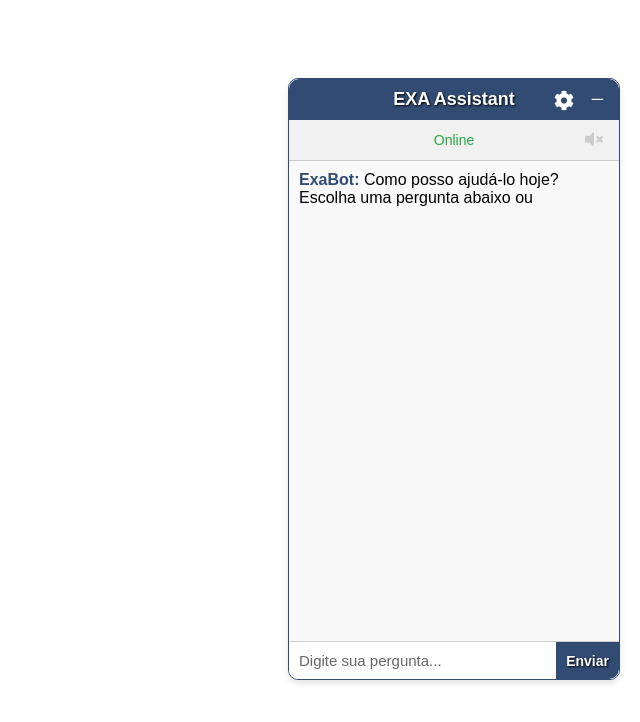
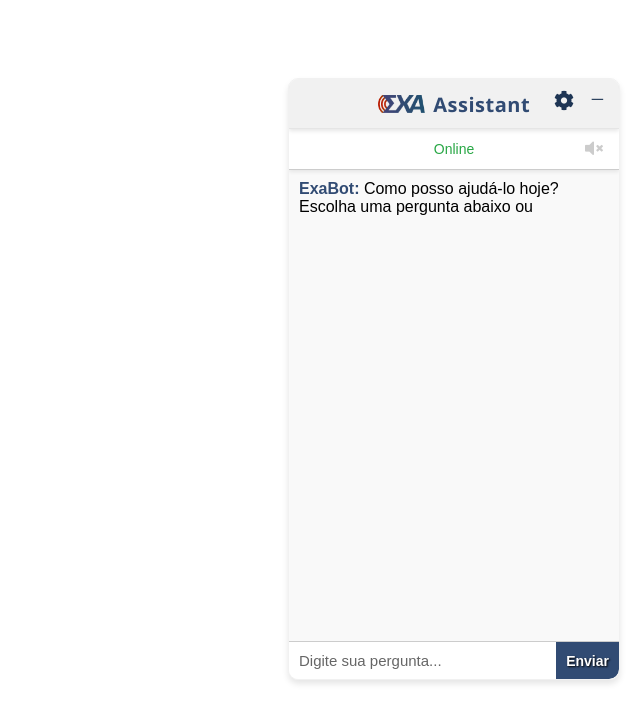
Before and after one commit to 1talow/chatbot-exa, a website: page index.html in a window 1280 px wide. Both pictures are taken after a click on the element 1245 px from the left and 690 px from the top of the page. Shown: the whole page, without its empty margins (640-1280 px from the left). Drawn offline with Linux system fonts and the light colour scheme; no server answers.

Commit message:
animar entrada da logo e texto Assistant com delay, e carregar logos direto do GitHub

```diff
--- a/index.html
+++ b/index.html
@@ -736,7 +736,7 @@
         #chat-box.light-theme {
             --background-color: #f9f9f9;
             --text-color: #333;
-            --header-color: #314b73;
+            --header-color: #f1f1f1;
             --input-background: #ffffff;
             --input-text-color: #333;
             --button-background: #314b73;
@@ -790,7 +790,7 @@
 
         /* Status no tema claro */
         #chat-box.light-theme #chat-status {
-            background-color: #f1f1f1 !important;
+            background-color: #ffffff !important;
             border-bottom: 1px solid #ccc !important;
         }
 
@@ -1110,6 +1110,111 @@
     text-shadow: none !important;
 }
 
+/* Estilização do novo título */
+#chat-title {
+    display: flex;
+    align-items: center;
+    justify-content: center;
+    gap: 8px;
+}
+
+#chat-title img {
+    transition: filter 0.3s ease;
+}
+
+/* Texto "Assistant" mais moderno e harmônico */
+#assistant-text {
+    font-size: 20px;
+    font-weight: 650;
+    font-family: 'Segoe UI', 'Arial', sans-serif;
+    color: #314b73; /* cor padrão para tema claro */
+    text-shadow: none;
+    letter-spacing: 0.5px;
+    margin-top: 2px;
+    transition: all 0.3s ease;
+}
+
+#logo-exa {
+    height: 18px !important; /* 🔽 Antes era 28px ou 40px */
+    transition: all 0.3s ease;
+    margin-top: 1px; /* alinhamento fino com o texto */
+}
+
+/* Tema claro: azul escuro sem sombra */
+#chat-box.light-theme #assistant-text {
+    color: #314b73;
+    text-shadow: none;
+}
+
+/* Tema escuro: branco com leve suavidade */
+#chat-box.dark-theme #assistant-text {
+    color: white;
+    text-shadow: 0 0 2px rgba(0, 0, 0, 0.2); /* sombra sutil só pra contraste */
+}
+
+/* Modo CLARO: deixar minimizar e engrenagem mais escuros */
+#chat-box.light-theme #minimize-chat,
+#chat-box.light-theme #settings-gear {
+    color: #1e3554 !important; /* Azul escuro ou cinza bem forte */
+    text-shadow: none !important;
+}
+
+#chat-box.light-theme #minimize-chat:hover,
+#chat-box.light-theme #settings-gear:hover {
+    color: #000 !important; /* Preto ao passar o mouse */
+}
+
+/* Sombra sutil abaixo da barra de status para uniformizar com o topo */
+#chat-status {
+    box-shadow: 0 2px 4px rgba(0, 0, 0, 0.08);
+    z-index: 1;
+}
+
+/* Sombra ou divisão sutil abaixo do cabeçalho do chat */
+#chat-box-header {
+    box-shadow: 0 2px 4px rgba(0, 0, 0, 0.1); /* sombra sutil inferior */
+    border-bottom: 1px solid rgba(0, 0, 0, 0.05); /* linha bem leve */
+    z-index: 2;
+}
+
+@keyframes revelarLogo {
+    0% {
+        opacity: 0;
+        transform: scale(0.8);
+    }
+    100% {
+        opacity: 1;
+        transform: scale(1);
+    }
+}
+
+#logo-exa.revelar {
+    animation: revelarLogo 0.6s ease-out forwards;
+}
+
+@keyframes revelarLogoTexto {
+  0% {
+    opacity: 0;
+    transform: scale(0.85);
+  }
+  100% {
+    opacity: 1;
+    transform: scale(1);
+  }
+}
+
+#logo-group {
+  display: flex;
+  align-items: center;
+  gap: 8px;
+  opacity: 0;
+  transform: scale(0.85);
+  transition: all 0.3s ease;
+}
+
+#logo-group.revelar {
+  animation: revelarLogoTexto 0.6s ease-out forwards;
+}
 
 
     </style>
@@ -1136,7 +1241,12 @@
 
     <div id="chat-box" class="light-theme hidden"><!-- começa oculto -->
         <div id="chat-box-header" role="banner" aria-label="Cabeçalho do chat">
-            <span>EXA Assistant</span>
+            <div id="chat-title" class="titulo-animado">
+                <div id="logo-group">
+                    <img id="logo-exa" src="https://1talow.github.io/chatbot-exa/assets/logo-clara.png" alt="Logo EXA" />
+                  <span id="assistant-text">Assistant</span>
+                </div>
+              </div>
             <button id="minimize-chat" title="Minimizar Chat" aria-label="Minimizar Chat" tabindex="0">─</button>
             <button id="settings-gear" title="Configurações" aria-label="Abrir configurações">
                 <i class="fas fa-cog"></i>
@@ -1223,6 +1333,9 @@
         const actionButton = document.getElementById('action-button');
 
 
+        let animacaoLogoTimeout; // 🧠 controla a animação da logo
+
+
         function esconderWhatsApp() {
     const whatsappButton = document.getElementById("whatsapp-button");
     if (whatsappButton) {
@@ -1848,13 +1961,32 @@ chatStatusText.textContent = "Processando..."; // Simples atualização de texto
         chatBox.classList.add('light-theme');
         chatBox.classList.remove('dark-theme');
     }
-            // Atualiza status para forçar cor
-            atualizarEstiloStatus(); // Atualiza o estilo do status ao mudar de tema
-});
-
-
-
-
+
+    atualizarLogo(); // ✅ Continua funcionando
+});
+
+
+/***************************************************************
+ *               FUNÇÃO PARA TROCAR A LOGO DA EXA
+ ***************************************************************/
+ function atualizarLogo() {
+    const logo = document.getElementById('logo-exa');
+    const tema = chatBox.classList.contains('dark-theme') ? 'escuro' : 'claro';
+
+    if (tema === 'escuro') {
+        logo.src = 'https://1talow.github.io/chatbot-exa/assets/logo-escura.png';
+    } else {
+        logo.src = 'https://1talow.github.io/chatbot-exa/assets/logo-clara.png';
+    }
+}
+
+/***************************************************************
+ *               GARANTIR A LOGO CERTA AO CARREGAR A PÁGINA
+ ***************************************************************/
+document.addEventListener('DOMContentLoaded', () => {
+    atualizarStatus('online');
+    atualizarLogo(); // ✅ Isso aqui garante a logo certa ao abrir
+});
 
         /***************************************************************
          *               CONTROLE DE TAMANHO DE FONTE
@@ -1895,10 +2027,6 @@ chatStatusText.textContent = "Processando..."; // Simples atualização de texto
         statusText.textContent = 'Offline';
         }
         };
-        // Inicia como online
-        document.addEventListener('DOMContentLoaded', () => {
-            atualizarStatus('online');
-        });
 
         function openChat() {
   if (isAnimating || chatBox.classList.contains('visible')) return;
@@ -1906,6 +2034,25 @@ chatStatusText.textContent = "Processando..."; // Simples atualização de texto
 
   chatBox.classList.remove('hidden', 'closing');
   chatBox.classList.add('visible');
+  atualizarLogo(); // 🧠 Garante que a logo carregue certa ao abrir
+
+// 🔥 Após 1s, anima logo + texto juntos
+clearTimeout(animacaoLogoTimeout); // 🔄 limpa timeout anterior
+
+const grupoLogo = document.getElementById('logo-group');
+grupoLogo.classList.remove('revelar'); // limpa antes
+void grupoLogo.offsetWidth; // força reflow
+
+animacaoLogoTimeout = setTimeout(() => {
+  grupoLogo.classList.add('revelar'); // anima com delay
+}, 300);
+
+
+  // 🔥 Anima a logo ao abrir o chat
+  const logo = document.getElementById('logo-exa');
+  logo.classList.remove('revelar'); // Reinicia a animação se já tiver
+  void logo.offsetWidth; // Força reflow
+  logo.classList.add('revelar'); // Ativa animação
 
   // Se estiver em dispositivo móvel, adiciona a classe full‑screen (opcional)
   if (window.innerWidth <= 768) {
```
Also changed, not shown: assets/logo-clara.png (added), assets/logo-escura.png (added). Lines whose indentation alone changed are shown as unchanged.
